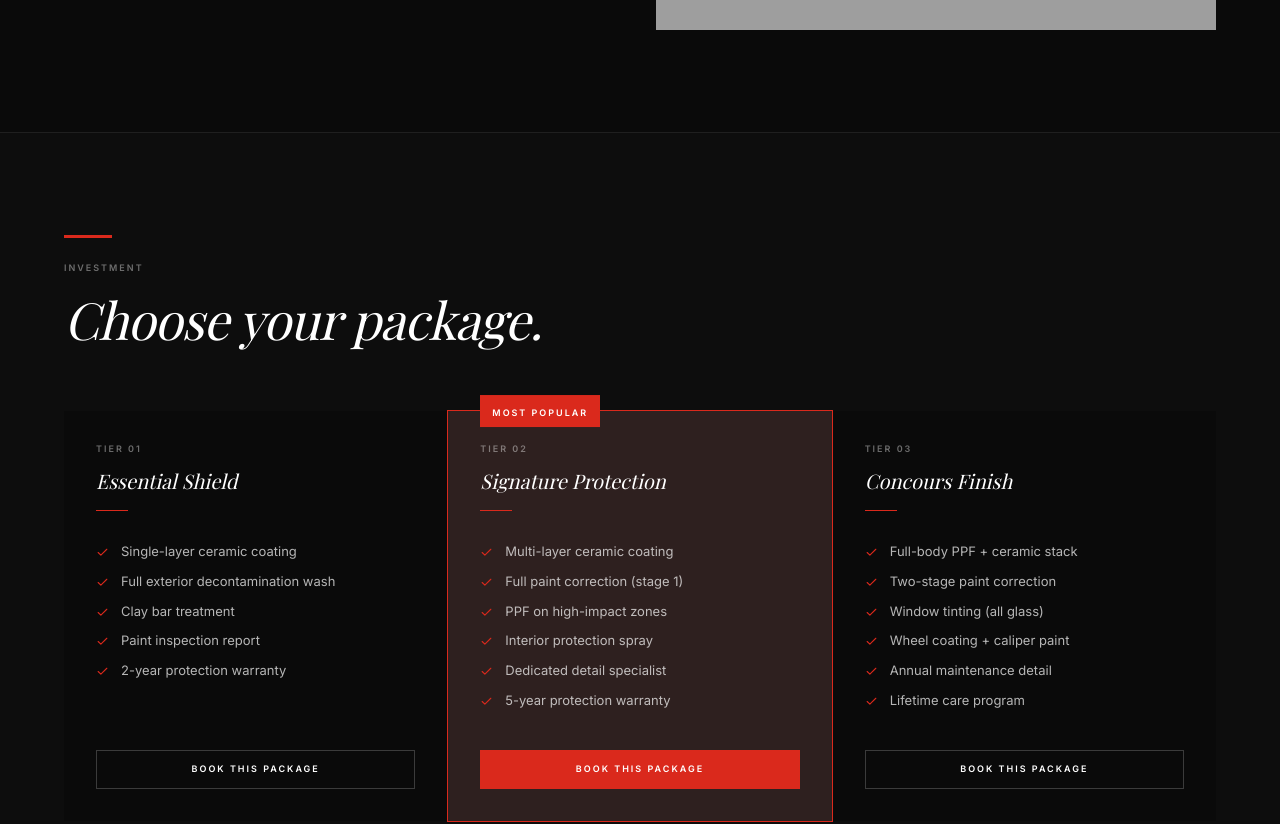
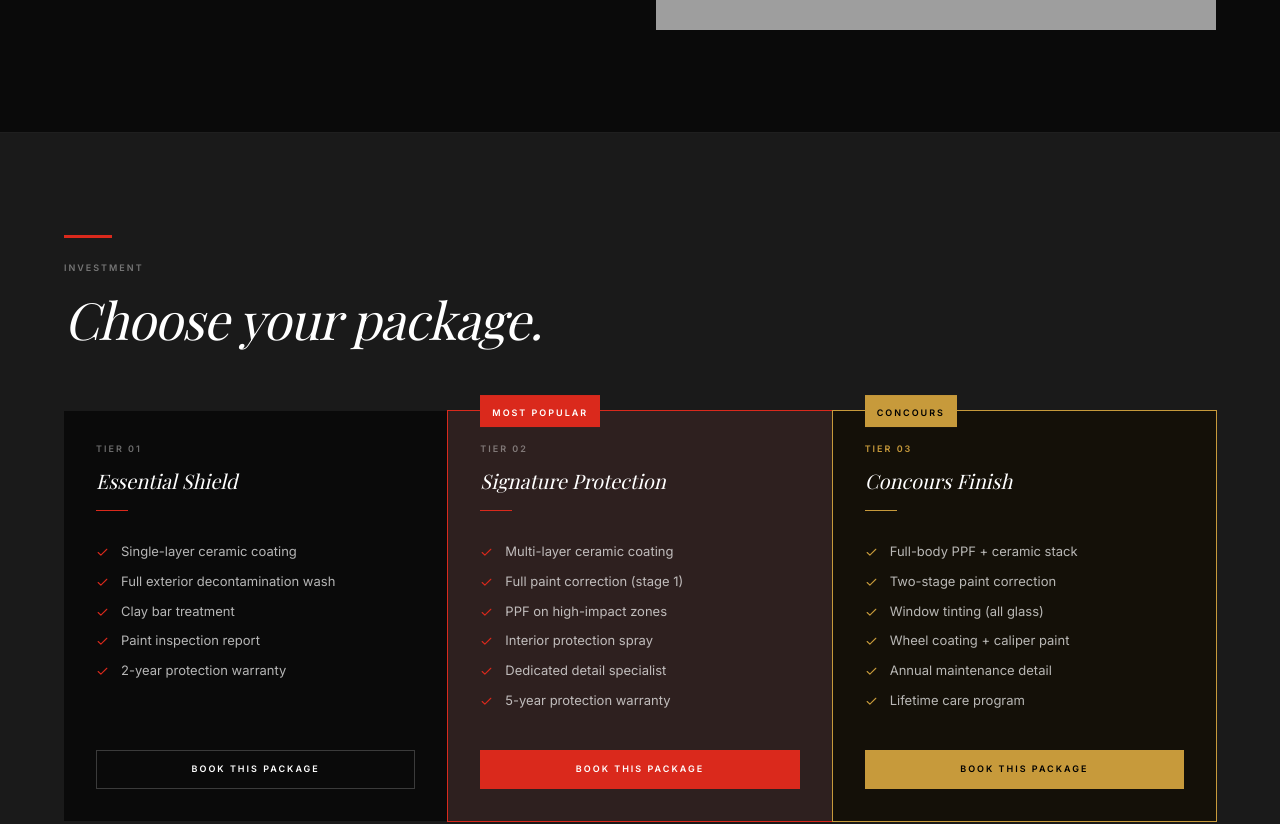
Before and after one commit to aakiflok/cosmo-car-customs, a Next.js app: page / in a window 1280 px wide. Shown: the part 6200-7024 px from the top of the page. Built offline with nearby package versions, Linux system fonts and the light colour scheme; grey boxes are pictures that could not be loaded.

Commit message:
brand: gold accents on Concours tier + WarrantyBadge

```diff
--- a/components/sections/PackageTable.tsx
+++ b/components/sections/PackageTable.tsx
@@ -16,7 +16,7 @@ interface PackageTableProps {
 
 export default function PackageTable({ packages }: PackageTableProps) {
   return (
-    <section className="w-full bg-[#0d0d0d] section-pad border-t border-hairline">
+    <section className="w-full bg-elevated section-pad border-t border-hairline">
       <div className="w-full px-6 sm:px-10 lg:px-16">
 
         <div className="mb-16">
@@ -26,27 +26,39 @@ export default function PackageTable({ packages }: PackageTableProps) {
         </div>
 
         <div className="grid gap-px bg-hairline md:grid-cols-3">
-          {packages.map((pkg, idx) => (
+          {packages.map((pkg, idx) => {
+            const isConcours = pkg.tier === 'concours';
+            return (
               <div
                 key={idx}
                 className={`relative flex flex-col p-8 transition-all ${
-                pkg.highlight
+                  isConcours
+                    ? 'bg-[#141008] outline outline-1 outline-[#C79A3B] z-10'
+                    : pkg.highlight
                     ? 'bg-rossa/8 outline outline-1 outline-rossa z-10'
                     : 'bg-canvas hover:bg-elevated'
                 }`}
               >
-              {pkg.highlight && (
+                {/* Tier badge */}
+                {isConcours && (
+                  <div className="absolute top-0 left-8 -translate-y-1/2 bg-[#C79A3B] px-3 py-1">
+                    <span className="label-uc text-[8px] text-black">Concours</span>
+                  </div>
+                )}
+                {!isConcours && pkg.highlight && (
                   <div className="absolute top-0 left-8 -translate-y-1/2 bg-rossa px-3 py-1">
                     <span className="label-uc text-[8px] text-white">Most Popular</span>
                   </div>
                 )}
 
                 <div className="mb-8">
-                <div className="label-uc text-[9px] text-white/40 mb-3">
+                  <div className={`label-uc text-[9px] mb-3 ${
+                    isConcours ? 'text-gold' : 'text-white/40'
+                  }`}>
                     {pkg.tier === 'essential' ? 'Tier 01' : pkg.tier === 'signature' ? 'Tier 02' : 'Tier 03'}
                   </div>
                   <h3 className="display-sm text-white mb-4">{pkg.name}</h3>
-                <div className="h-px w-8 bg-rossa" />
+                  <div className={`h-px w-8 ${ isConcours ? 'bg-gold' : 'bg-rossa' }`} />
                 </div>
 
                 <ul className="space-y-3 mb-10 flex-1">
@@ -54,7 +66,7 @@ export default function PackageTable({ packages }: PackageTableProps) {
                     <li key={fidx} className="flex items-start gap-3">
                       <Check
                         size={13}
-                      className="flex-shrink-0 text-rossa mt-[3px]"
+                        className={`flex-shrink-0 mt-[3px] ${ isConcours ? 'text-gold' : 'text-rossa' }`}
                         aria-hidden="true"
                       />
                       <span className="text-[13px] text-white/70 leading-snug">{feature}</span>
@@ -65,7 +77,9 @@ export default function PackageTable({ packages }: PackageTableProps) {
                 <Link
                   href="/consultation"
                   className={`w-full py-3 text-center label-uc text-[9px] border transition-all block ${
-                  pkg.highlight
+                    isConcours
+                      ? 'bg-[#C79A3B] border-[#C79A3B] text-black hover:bg-[#b5872e]'
+                      : pkg.highlight
                       ? 'bg-rossa border-rossa text-white hover:bg-rossa-dark'
                       : 'border-white/20 text-white hover:border-white/50 hover:bg-white/5'
                   }`}
@@ -73,7 +87,8 @@ export default function PackageTable({ packages }: PackageTableProps) {
                   Book This Package
                 </Link>
               </div>
-          ))}
+            );
+          })}
         </div>
 
         <p className="mt-6 text-[12px] text-white/30 text-center">
--- a/components/sections/WarrantyBadge.tsx
+++ b/components/sections/WarrantyBadge.tsx
@@ -8,11 +8,15 @@ export default function WarrantyBadge() {
       <div className="w-full px-6 sm:px-10 lg:px-16">
         <div className="grid lg:grid-cols-[auto_1fr_auto] gap-8 lg:gap-16 items-center">
 
-          <ShieldCheck size={52} className="text-rossa flex-shrink-0" strokeWidth={1.2} />
+          {/* Shield in gold — signals premium quality guarantee */}
+          <div className="flex-shrink-0 flex flex-col items-center gap-2">
+            <ShieldCheck size={52} className="text-gold" strokeWidth={1.2} />
+            <span className="livery-line-gold mx-auto" />
+          </div>
 
           <div>
-            <div className="label-uc mb-3 text-[9px] text-white/30">Our Guarantee</div>
-            <h2 className="text-[1.35rem] sm:text-[1.6rem] font-semibold tracking-tight text-white leading-snug mb-3">
+            <div className="label-uc mb-3 text-[9px] text-gold/60">Our Guarantee</div>
+            <h2 className="display-lg-roman text-white mb-3">
               Every service is backed by our warranty.
             </h2>
             <p className="text-[14px] leading-7 text-white/50">
```
Lines whose indentation alone changed are shown as unchanged.
